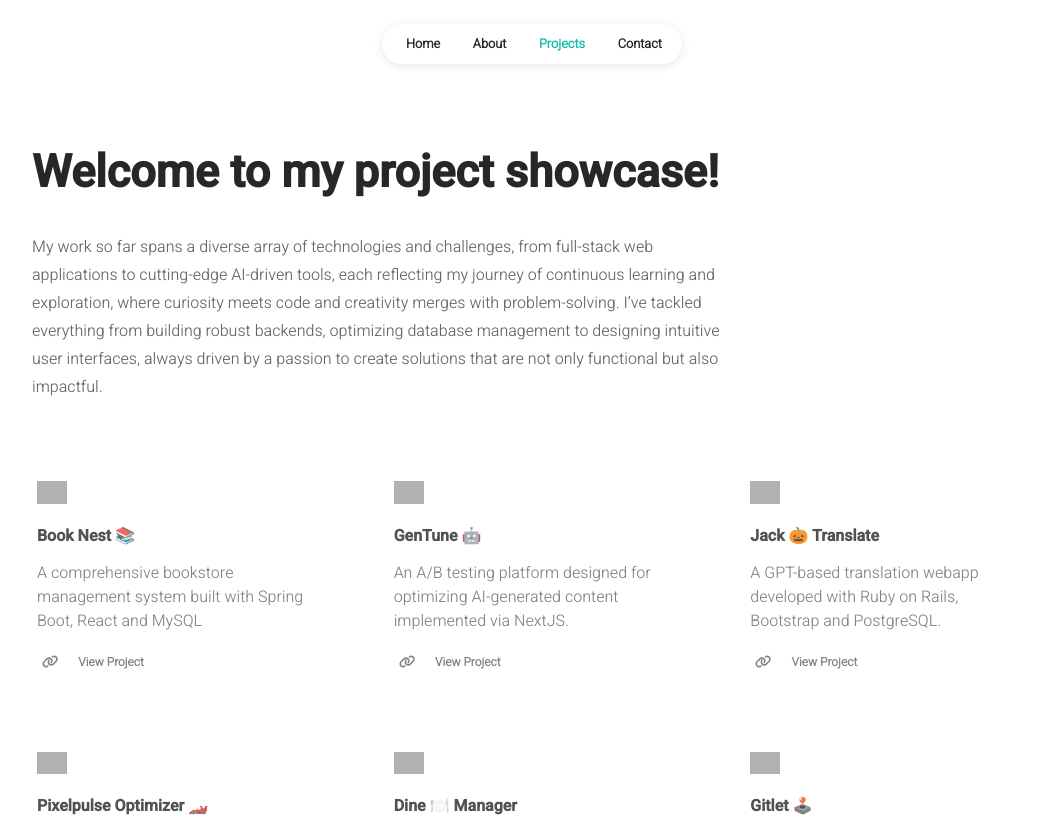
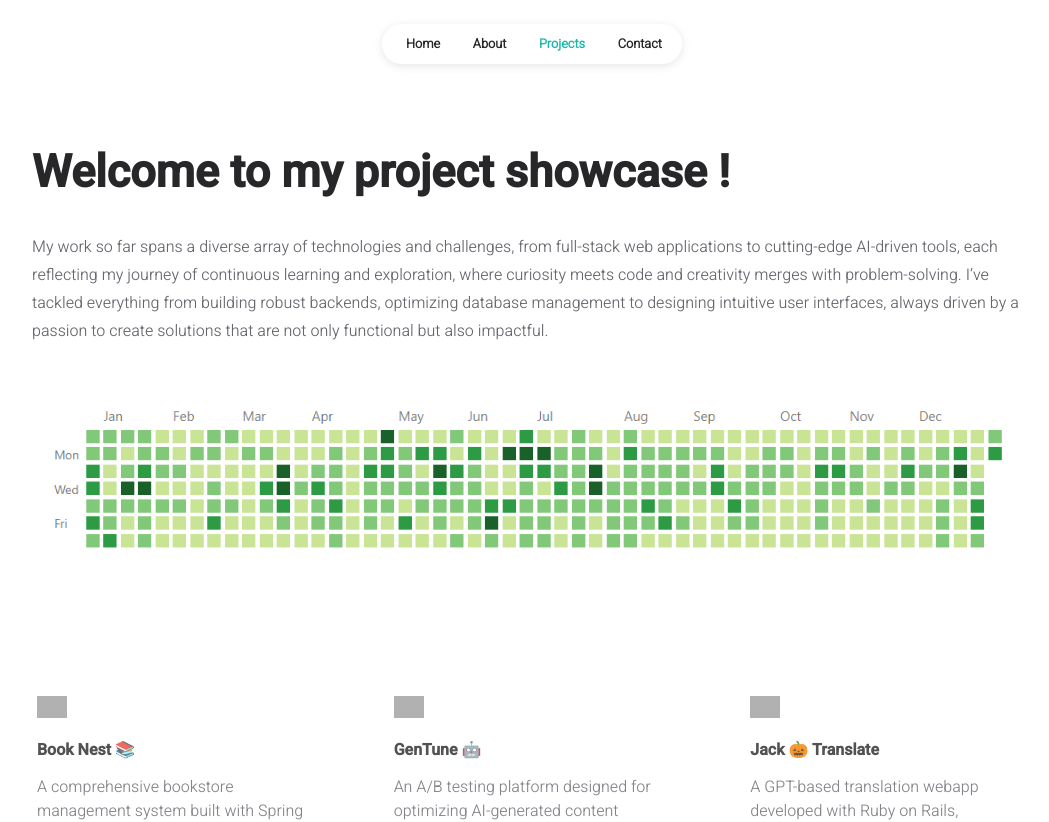
Before and after one commit to jessie-sr/myportfolio, a React (Create React App) app: page /projects in a window 1280 px wide. Shown: the top 822 px of the page, without its empty margins (108-1157 px from the left). Built offline with nearby package versions, Linux system fonts and the light colour scheme; grey boxes are pictures that could not be loaded.

Commit message:
Updated project

```diff
--- a/src/pages/about.jsx
+++ b/src/pages/about.jsx
@@ -10,7 +10,7 @@ import Article from "../components/homepage/article";
 
 import { Link } from "react-router-dom";
 import { FontAwesomeIcon } from "@fortawesome/react-fontawesome";
-import { faChevronRight } from "@fortawesome/free-solid-svg-icons";
+import { faChevronDown, faChevronRight } from "@fortawesome/free-solid-svg-icons";
 
 import INFO from "../data/user";
 import SEO from "../data/seo";
@@ -57,7 +57,15 @@ const About = () => {
 										</div>
 									))}
 								</div>
+								<div className="about-link">
+									Learn more through my articles and experience below {" "}
+									<FontAwesomeIcon
+										style={{ fontSize: "10px" }}
+										icon={faChevronDown}
+									/>
+								</div>
 							</div>
+
 							<div className="about-left-side">
 								<div className="about-image-container">
 									<div className="about-image-wrapper">
--- a/src/pages/projects.jsx
+++ b/src/pages/projects.jsx
@@ -1,6 +1,4 @@
 import React, { useEffect } from "react";
-import { FontAwesomeIcon } from '@fortawesome/react-fontawesome';
-import { faToolbox, faLightbulb } from "@fortawesome/free-solid-svg-icons";
 import { Helmet } from "react-helmet";
 
 import NavBar from "../components/common/navBar";
@@ -12,8 +10,6 @@ import INFO from "../data/user";
 import SEO from "../data/seo";
 
 import "./styles/projects.css";
-import ProgrammingLanguageSvg from "../data/programming-languages.svg";
-import SkillSvg from "../data/skills.svg";
 
 const Projects = () => {
 	useEffect(() => {
@@ -41,13 +37,24 @@ const Projects = () => {
 							<Logo width={46} />
 						</div> */}
 					</div>
+
 					<div className="projects-container">
 						<div className="title projects-title">
-							Welcome to my project showcase!
+							Welcome to my project showcase !
 						</div>
 
 						<div className="subtitle projects-subtitle">
 							My work so far spans a diverse array of technologies and challenges, from full-stack web applications to cutting-edge AI-driven tools, each reflecting my journey of continuous learning and exploration, where curiosity meets code and creativity merges with problem-solving. I’ve tackled everything from building robust backends, optimizing database management to designing intuitive user interfaces, always driven by a passion to create solutions that are not only functional but also impactful.
+						</div>
+
+						<div className="projects-image-container">
+							<div className="projects-image-wrapper">
+								<img
+									src="project.png"
+									alt="project"
+									className="projects-image"
+								/>
+							</div>
 						</div>
 
 						<div className="projects-list">
--- a/src/pages/styles/about.css
+++ b/src/pages/styles/about.css
@@ -50,8 +50,8 @@
 
 .about-image-container {
 	width: 370px;
-	margin-top: 20px;
-	margin-bottom: 100px;
+	margin-top: 30px;
+	margin-bottom: 80px;
 }
 
 .about-image-wrapper {
@@ -67,6 +67,19 @@
 	width: 100%;
 }
 
+.about-image-wrapper-small {
+	display: inline-block;
+	overflow: hidden;
+	width: 100%;
+	border-radius: 10%;
+	transform: rotate(3deg);
+}
+
+.about-image-wrapper-small img {
+	display: block;
+	width: 80%;
+}
+
 .about-socials {
 	padding-top: 50px;
 	padding-bottom: 50px;
@@ -74,6 +87,12 @@
 
 .about-socials-mobile {
 	display: none;
+}
+
+.about-link {
+	font-size: 16px;
+	color: var(--link-color);
+	font-weight: 700;
 }
 
 @media (max-width: 1024px) {
--- a/src/pages/styles/projects.css
+++ b/src/pages/styles/projects.css
@@ -2,6 +2,10 @@
 	display: flex;
 	justify-content: left;
 	padding-top: 25px;
+}
+
+.projects-subtitle {
+	width: 100% !important;
 }
 
 .projects-logo {
@@ -22,14 +26,20 @@
 	padding-top: 120px;
 }
 
-@media (max-width: 600px) {
-	.projects-container {
-		padding-top: 60px;
-	}
+.projects-image-container {
+	margin-top: 50px;
+	margin-bottom: 60px;
+}
 
-	.projects-project {
-		width: calc(100% / 2);
-	}
+.projects-image-wrapper {
+	display: inline-block;
+	overflow: hidden;
+	width: 100%;
+}
+
+.projects-image-wrapper img {
+	display: block;
+	width: 100%;
 }
 
 .svg-image-small {
```
Also changed, not shown: public/grid.png (added), public/project.png (added).
